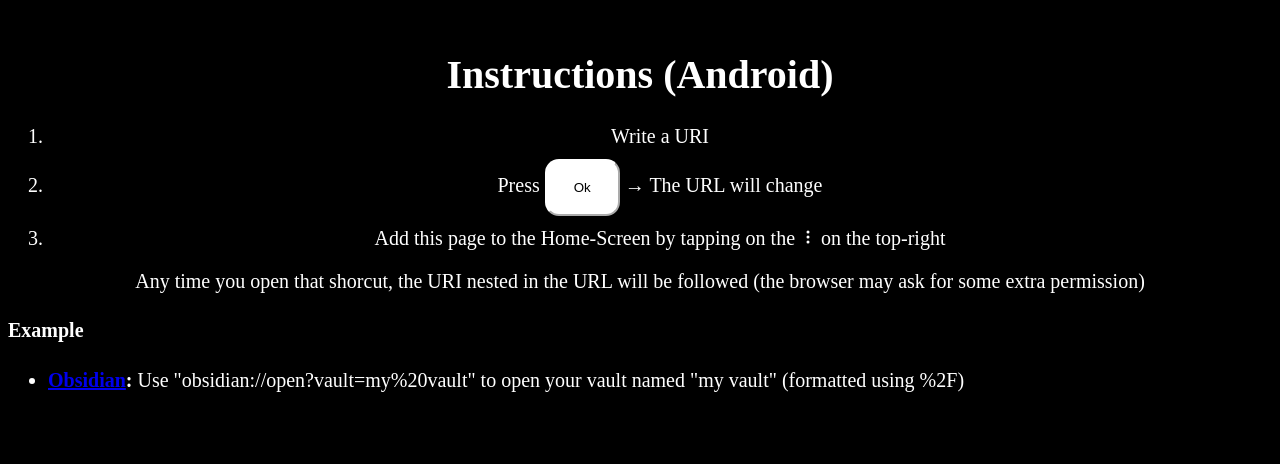
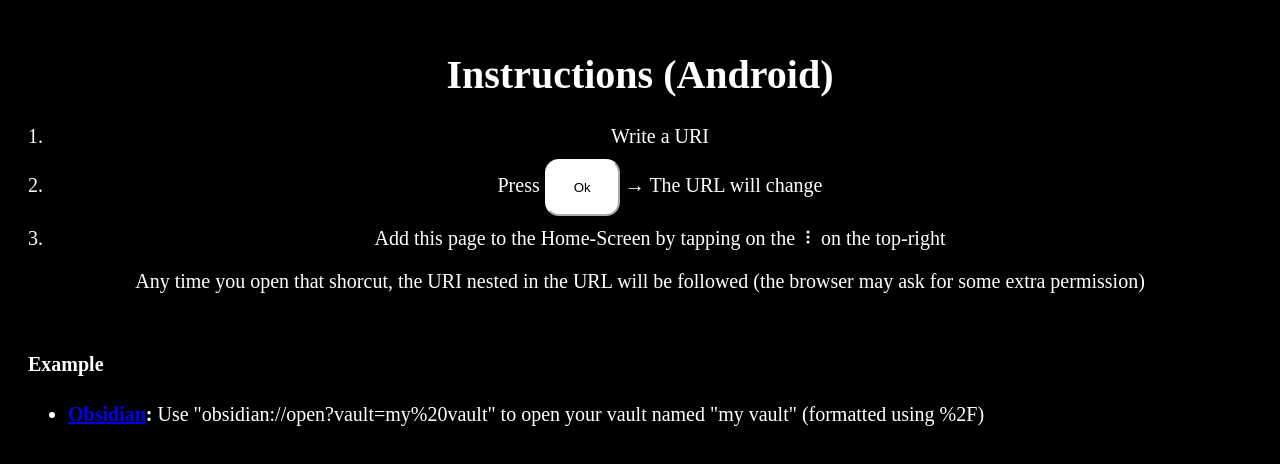
Before and after one commit to 12-VidE/uriShortcut, a plain HTML site: page index.html in a window 1280 px wide. Shown: the part 784-1248 px from the top of the page. Before the commit the page ends 1196 px from the top, so only its background shows below. Drawn offline with Linux system fonts and the light colour scheme.

Commit message:
Update index.html

```diff
--- a/index.html
+++ b/index.html
@@ -73,7 +73,7 @@
 			</li>
 		</ol>
 		<p>Any time you open that shorcut, the URI nested in the URL will be followed (the browser may ask for some extra permission)<p>
-		<div style="text-align:left;">
+		<div style="text-align:left; padding: 14px 20px;">
 			<h4>Example</h4>
 			<ul>
 				<li><b><a href="https://help.obsidian.md/Advanced+topics/Using+Obsidian+URI">Obsidian</a>:</b> Use "obsidian://open?vault=my%20vault" to open your vault named "my vault" (formatted using %2F)
```
